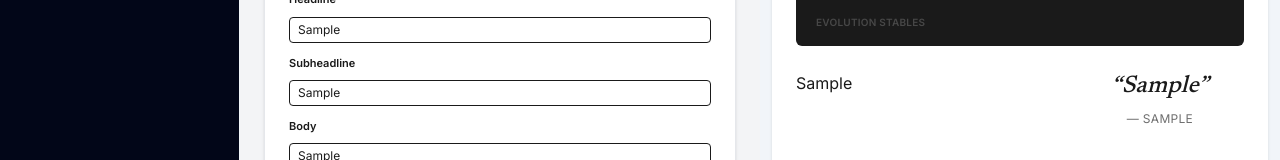
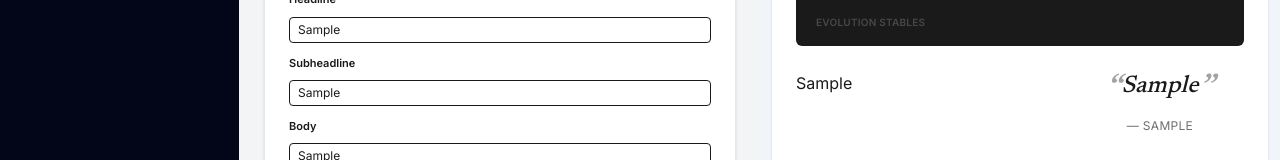
Before and after one commit to Badders80/EvolutionContentBuilder2, a React (Vite) app: page / in a window 1280 px wide. Both pictures are taken after typing "Sample", "Sample", "Sample", "Sample", "Sample", "Sample" into the empty fields and a click on the button "Create New". Shown: the part 272-432 px from the top of the page. Built offline with nearby package versions, Linux system fonts and the light colour scheme; no server answers.

Commit message:
style: use oversized, lighter quote marks for pull quotes

```diff
--- a/src/components/Templates/EditorialOutput.tsx
+++ b/src/components/Templates/EditorialOutput.tsx
@@ -40,7 +40,9 @@ export function EditorialOutput() {
                 onClick={() => setTargetField("quote")}
               >
                 <p className="font-serif italic text-xl md:text-2xl leading-snug text-es-text">
-                  “{content.quote}”
+                  <span className="align-top text-3xl md:text-4xl text-es-text/40">“</span>
+                  {content.quote}
+                  <span className="align-bottom text-3xl md:text-4xl text-es-text/40">”</span>
                 </p>
                 {content.quoteAttribution && (
                   <p className="mt-2 text-xs uppercase tracking-wide text-es-textSoft/80">
```
